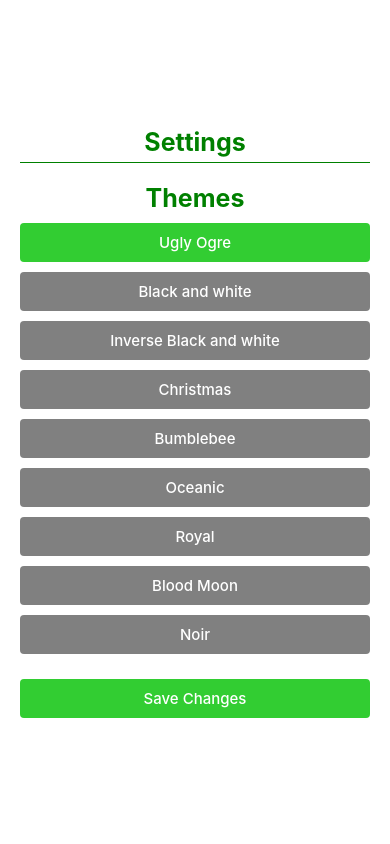
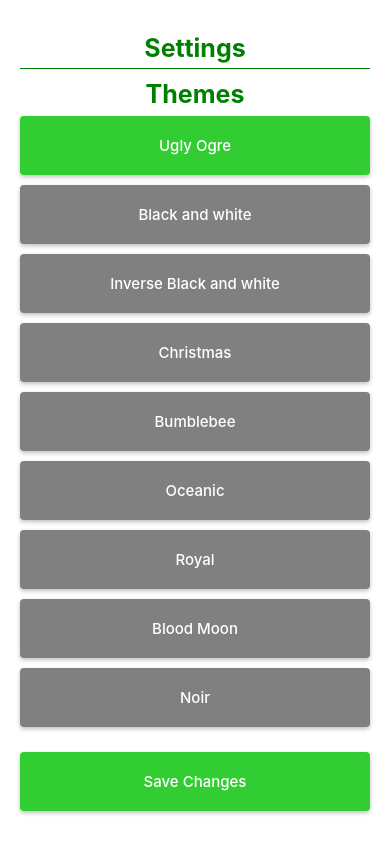
Before and after one commit to garryloopy/TicTacToe, a React Native app: screen /Settings in a window 390 px wide. Built offline with nearby package versions, Linux system fonts and the light colour scheme.

Commit message:
Change UI, fixed bugs
Increased font size, font weight, adjusted board sizing, increased button mass, fixed button press bug

```diff
--- a/components/board.js
+++ b/components/board.js
@@ -19,7 +19,7 @@ export default function Board({ positions, onSquarePress, theme}) {
 
   const styles = StyleSheet.create({
     board: {
-      marginTop: 30,
+      marginTop: 10,
       marginBottom: 15,
       flexDirection: 'column',
 
--- a/components/game.js
+++ b/components/game.js
@@ -45,7 +45,7 @@ export default function Game( {singlePlay, theme} ) {
             },
             textCurrent: {
                 fontSize: 20,
-                fontWeight: 'bold',
+                fontWeight: '700',
                 color: theme.textHeader.color,
             },
             textTurn: {
@@ -57,7 +57,9 @@ export default function Game( {singlePlay, theme} ) {
             textWins: {
                 fontSize: 20,
                 fontWeight: "800",
-                color: theme.infoBoxHeader.color
+                color: theme.infoBoxHeader.color,
+                borderBottomWidth: 0.9,
+                borderColor: theme.infoBoxHeader.color,
             },
             infoContainer: {
                 borderWidth: 1,
@@ -272,6 +274,8 @@ export default function Game( {singlePlay, theme} ) {
                         Winner is {winner}
                     </Text>
                     <TouchableHighlight
+                        activeOpacity={0.9}
+                        underlayColor="#DDDDDD"
                         style={[styles.buttonContainer, styles.shadow]}
                         onPress={handleOnPlayAgainButton}
                     >
@@ -284,6 +288,8 @@ export default function Game( {singlePlay, theme} ) {
                 <View>
                     <Text style={[styles.center, styles.winner]}>Stalemate... </Text>
                     <TouchableHighlight
+                        activeOpacity={0.9}
+                        underlayColor="#DDDDDD"
                         style={styles.buttonContainer}
                         onPress={resetBoard}
                     >
--- a/components/square.js
+++ b/components/square.js
@@ -9,15 +9,16 @@ export default function Square( {id, contents, onPress, style, currentTheme } )
     {
       square: {
         flex: 1,
-        padding: 45,
+        padding: 30,
       },
       squarePressed: {
         backgroundColor: currentTheme.squarePressed.color
       },
       occupied: {
         textAlign: "center",
-        fontWeight: "800",
-        fontSize: 15,
+        fontSize: 40,
+
+        fontWeight: "900",
         color: currentTheme.squareOccupied.color
       }
     }
--- a/screens/GamePage.jsx
+++ b/screens/GamePage.jsx
@@ -64,8 +64,8 @@ export default function GamePage( {navigation, route} ) {
                 color: currentTheme.textHeader.color,
                 textAlign: "center",
                 marginBottom: 20,
-                fontSize: 15,
-                fontWeight: "bold"
+                fontSize: 20,
+                fontWeight: "600"
             }
         }
     )
@@ -168,11 +168,15 @@ export default function GamePage( {navigation, route} ) {
                         <Text style={modalStyles.modalHeading}>Are you sure you want to go home?</Text>
                         <View style={{gap: 10}}>
                             <TouchableHighlight style={ [modalStyles.modalText, styles.shadow] }
+                                        activeOpacity={0.9}
+                                        underlayColor="#DDDDDD"
                                        onPressOut={navigateToHome}>
                                 <Text style={styles.buttonText}>YES</Text>
                             </TouchableHighlight>
 
                             <TouchableHighlight style={ [modalStyles.modalText, styles.shadow] }
+                                        activeOpacity={0.9}
+                                        underlayColor="#DDDDDD"
                                        onPressOut={handleCloseModal}>
                                 <Text style={styles.buttonText}>NO</Text>
                             </TouchableHighlight>
@@ -190,6 +194,8 @@ export default function GamePage( {navigation, route} ) {
                   theme={currentTheme}/>
 
             <TouchableHighlight
+                activeOpacity={0.9}
+                underlayColor="#DDDDDD"
                 style={[
                     styles.buttonContainer,
                     styles.shadow,
--- a/screens/HomePage.jsx
+++ b/screens/HomePage.jsx
@@ -60,7 +60,7 @@ export default function HomePage( {navigation, route} ) {
         },
         buttonContainer: {
             backgroundColor: currentTheme.buttonBackground.color,
-            paddingVertical: 10,
+            paddingVertical: 20,
             paddingHorizontal: 25,
             borderRadius: 4
         },
@@ -100,16 +100,22 @@ export default function HomePage( {navigation, route} ) {
             <View
                 style={{gap: 10, width: "100%"}}>
                     <TouchableHighlight
+                        activeOpacity={0.9}
+                        underlayColor="#DDDDDD"
                         style={[styles.buttonContainer, styles.shadow]}
                         onPressOut={navigateToGameSingle}>
                         <Text style={styles.buttonText}>Single Play</Text>
                     </TouchableHighlight>
                     <TouchableHighlight
+                        activeOpacity={0.9}
+                        underlayColor="#DDDDDD"
                         style={[styles.buttonContainer, styles.shadow]}
                         onPressOut={navigateToGameDuo}>
                         <Text style={styles.buttonText}>Duo Play</Text>
                     </TouchableHighlight>
                     <TouchableHighlight
+                        activeOpacity={0.9}
+                        underlayColor="#DDDDDD"
                         style={[styles.buttonContainer, styles.shadow]}
                         onPressOut={() => navigation.navigate("Settings", {prevThemeId : themeId})}>
                         <Text style={styles.buttonText}>Settings</Text>
--- a/screens/SettingsPage.jsx
+++ b/screens/SettingsPage.jsx
@@ -49,7 +49,7 @@ export default function SettingsPage({ navigation, route }) {
       },
       headerContainer: {
           borderBottomWidth: 0.75,
-          marginBottom: 20,
+          marginBottom: 10,
           width: "100%",
           borderBottomColor: currentTheme.homeHeader.color
       },
@@ -67,18 +67,28 @@ export default function SettingsPage({ navigation, route }) {
         },
         buttonContainerSelected: {
             backgroundColor: currentTheme.buttonBackground.color,
-            paddingVertical: 10,
+            paddingVertical: 20,
             paddingHorizontal: 25,
             borderRadius: 4,
         },
         buttonContainer: {
             backgroundColor: "gray",
-            paddingVertical: 10,
+            paddingVertical: 20,
             paddingHorizontal: 25,
             borderRadius: 4
         },
         themeContainer: {
             width: "100%"
+        },
+        shadow: {
+            shadowColor: '#000',
+            shadowOffset: {
+              width: 0,
+              height: 2,
+            },
+            shadowOpacity: 0.25,
+            shadowRadius: 4,
+            elevation: 5,
         }
 
     });
@@ -102,7 +112,9 @@ export default function SettingsPage({ navigation, route }) {
         };
         return (
           <TouchableHighlight
-            style={isSelected ? styles.buttonContainerSelected : styles.buttonContainer}
+            activeOpacity={0.9}
+            underlayColor="#DDDDDD"
+            style={[isSelected ? styles.buttonContainerSelected : styles.buttonContainer, styles.shadow]}
             onPress={handleOnButtonPress}>
             <Text style={isSelected ? styles.buttonTextSelected : styles.buttonText}>
               {title}
@@ -133,7 +145,7 @@ export default function SettingsPage({ navigation, route }) {
           <View style={styles.headerContainer}>
             <Text style={styles.heading}>Settings</Text>
           </View>
-          <View style={[styles.headerContainer, {borderBottomWidth: 0, marginBottom: 5}]}>
+          <View style={[styles.headerContainer, {borderBottomWidth: 0, marginBottom: 2}]}>
             <Text style={styles.heading}>Themes</Text>
           </View>
 
@@ -150,7 +162,9 @@ export default function SettingsPage({ navigation, route }) {
               ))}
 
               <TouchableHighlight
-                  style={[styles.buttonContainerSelected, {marginTop: 15}]}
+                  activeOpacity={0.9}
+                  underlayColor="#DDDDDD"
+                  style={[styles.buttonContainerSelected, {marginTop: 15}, styles.shadow]}
                   onPress={handleOnSaveChangesButtonPress}>
                   <Text style={styles.buttonTextSelected}>
                   Save Changes
```
